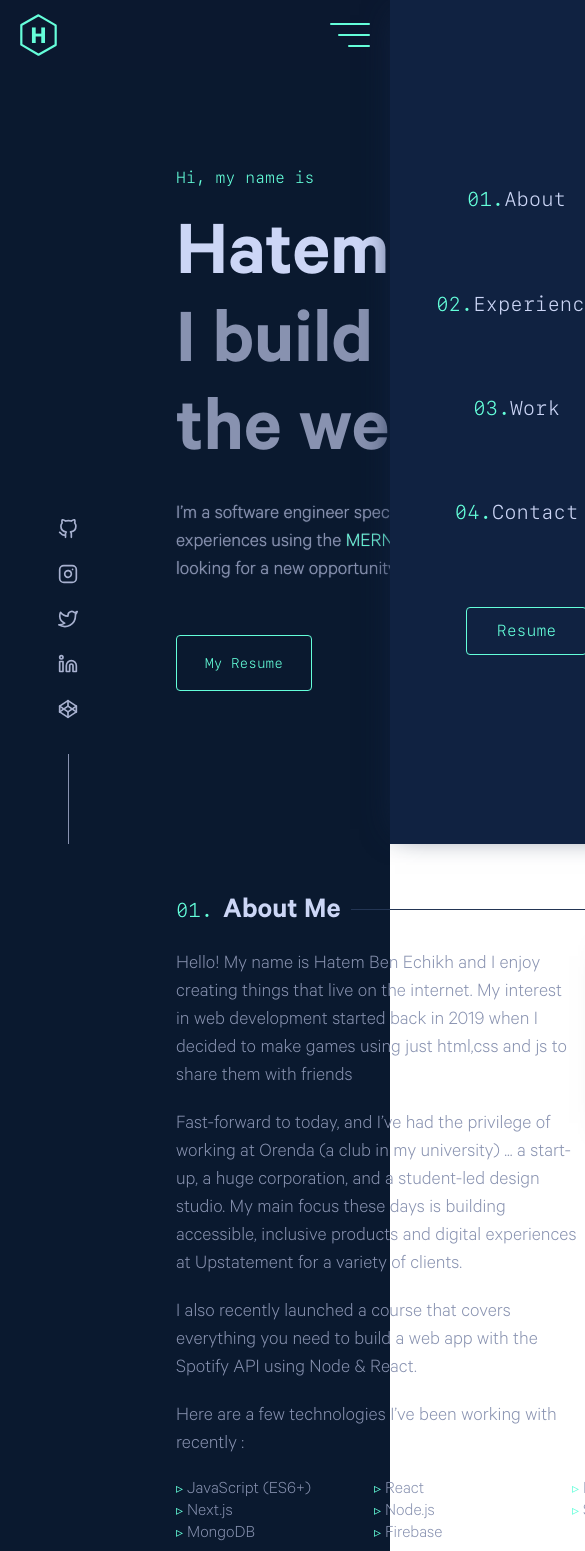
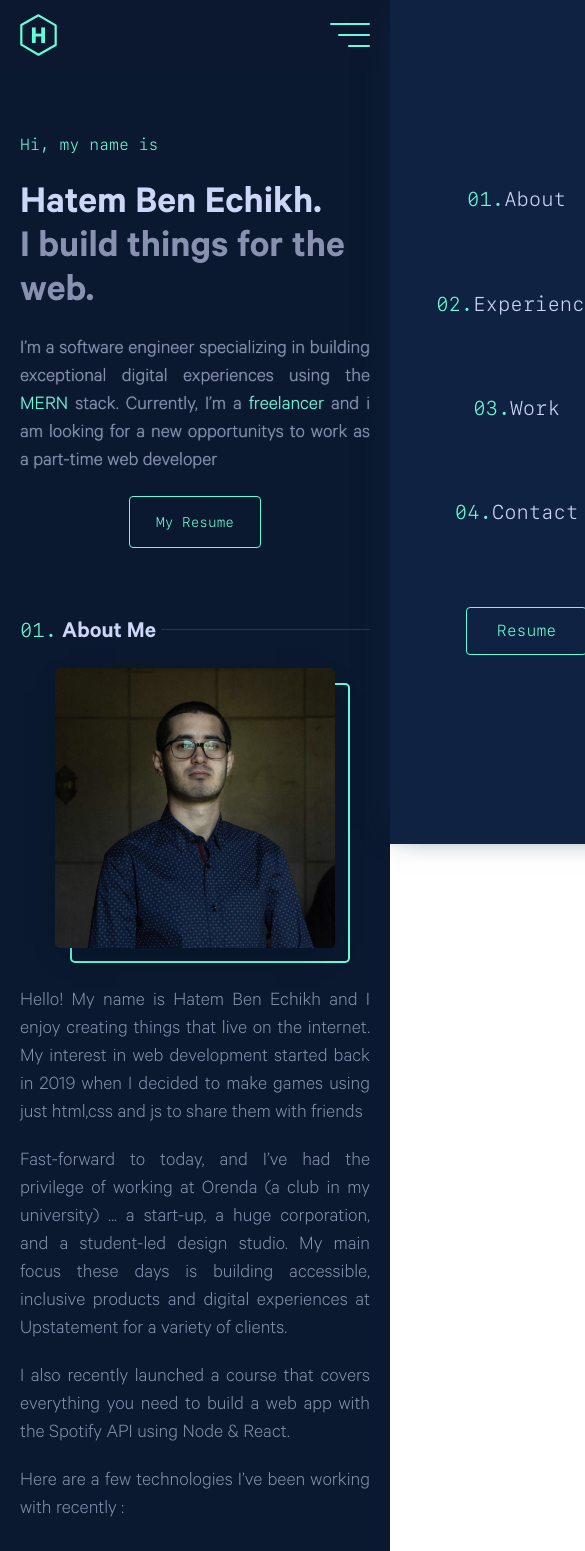
Before and after one commit to hatem782/Portfolio-hatem-ben-echikh, a React (Create React App) app: page / in a window 390 px wide. Shown: the top 1551 px of the page, 585 px wide, since content can reach past the window. Built offline with nearby package versions, Linux system fonts and the light colour scheme.

Commit message:
fixes resp 1/2

```diff
--- a/src/components/TitlePart/titlepart.styles.js
+++ b/src/components/TitlePart/titlepart.styles.js
@@ -5,6 +5,10 @@ export const useStyles = makeStyles((theme) => ({
     display: "flex",
     alignItems: "center",
     justifyContent: "flex-start",
+
+    "& .info": {
+      minWidth: "fit-content",
+    },
 
     "& .number": {
       color: theme.palette.primary.main,
@@ -24,12 +28,22 @@ export const useStyles = makeStyles((theme) => ({
       [theme.breakpoints.down("xl")]: {
         fontSize: "30px",
       },
+
+      [theme.breakpoints.down("sm")]: {
+        fontSize: "24px",
+        margin: "0px 5px",
+      },
     },
     "& .line": {
       height: "1px",
       width: "300px",
       backgroundColor: "#233554",
       transform: "translateY(-3px)",
+
+      [theme.breakpoints.down("sm")]: {
+        flexGrow: "1",
+        width: "auto",
+      },
     },
   },
 }));
--- a/src/index.css
+++ b/src/index.css
@@ -31,9 +31,9 @@ code {
   border-radius: 10px;
 }
 
-@media only screen and (max-width: 600px) {
+/* @media only screen and (max-width: 600px) {
   ::-webkit-scrollbar {
     width: 0px;
     height: 0px;
   }
-}
+} */
--- a/src/pages/Home/home.styles.js
+++ b/src/pages/Home/home.styles.js
@@ -11,6 +11,10 @@ export const useStyles = makeStyles((theme) => ({
 
     "& .main-part": {
       flexGrow: "1",
+
+      [theme.breakpoints.down("sm")]: {
+        padding: "20px",
+      },
     },
 
     "& .left-part , .right-part": {
@@ -21,6 +25,10 @@ export const useStyles = makeStyles((theme) => ({
       flexDirection: "column",
       justifyContent: "flex-end",
       alignItems: "center",
+
+      [theme.breakpoints.down("xl")]: {
+        display: "none",
+      },
     },
     "& .left-part": {
       padding: "0px 40px 0px 0px",
--- a/src/pages/sections/about/about.styles.js
+++ b/src/pages/sections/about/about.styles.js
@@ -4,14 +4,28 @@ export const useStyles = makeStyles((theme) => ({
   about: {
     padding: "50px 0px",
     width: "100%",
+
+    [theme.breakpoints.down("sm")]: {
+      padding: "30px 0px",
+    },
+
     "& .container": {
       width: "100%",
       display: "flex",
       alignItems: "flex-start",
       justifyContent: "space-between",
 
+      [theme.breakpoints.down("sm")]: {
+        flexDirection: "column-reverse",
+      },
+
       "& .description": {
         width: "65%",
+
+        [theme.breakpoints.down("sm")]: {
+          width: "100%",
+        },
+
         "& p": {
           color: theme.palette.text.dark,
           fontSize: "22px",
@@ -20,6 +34,10 @@ export const useStyles = makeStyles((theme) => ({
 
           [theme.breakpoints.down("xl")]: {
             fontSize: "20px",
+          },
+
+          [theme.breakpoints.down("sm")]: {
+            textAlign: "justify",
           },
         },
         "& .skills": {
@@ -40,15 +58,30 @@ export const useStyles = makeStyles((theme) => ({
             fontSize: "18px",
           },
 
+          [theme.breakpoints.down("sm")]: {
+            width: "100%",
+            fontSize: "20px",
+          },
+
           "& li": {
             width: "33%",
             color: theme.palette.text.dark,
+
+            [theme.breakpoints.down("sm")]: {
+              width: "50%",
+              margin: "3px 0px",
+            },
+
             "& .point": {
               color: theme.palette.primary.main,
               fontSize: "20px",
 
               [theme.breakpoints.down("xl")]: {
                 fontSize: "14px",
+              },
+
+              [theme.breakpoints.down("sm")]: {
+                fontSize: "20px",
               },
             },
           },
@@ -57,6 +90,13 @@ export const useStyles = makeStyles((theme) => ({
       "& .img-part": {
         width: "35%",
         padding: "0px 0px 0px 20px",
+
+        [theme.breakpoints.down("sm")]: {
+          width: "80%",
+          padding: "0px",
+          margin: "20px auto",
+        },
+
         "& .img-container": {
           width: "100%",
           aspectRatio: "1 / 1",
@@ -83,6 +123,10 @@ export const useStyles = makeStyles((theme) => ({
             borderRadius: "5px",
             transform: "translate(20px, 20px)",
             transition: "all 0.2s",
+
+            [theme.breakpoints.down("sm")]: {
+              transform: "translate(15px, 15px)",
+            },
           },
 
           "&:hover": {
--- a/src/pages/sections/globalinfo/globalinfo.styles.js
+++ b/src/pages/sections/globalinfo/globalinfo.styles.js
@@ -8,6 +8,11 @@ export const useStyles = makeStyles((theme) => ({
     alignItems: "center",
     justifyContent: "center",
     flexDirection: "column",
+
+    [theme.breakpoints.down("sm")]: {
+      padding: "100px 0px 30px 0px",
+      height: "fit-content",
+    },
 
     "& .mynameis": {
       color: theme.palette.primary.main,
@@ -21,6 +26,8 @@ export const useStyles = makeStyles((theme) => ({
         fontSize: "16px",
         marginBottom: "30px",
       },
+
+      [theme.breakpoints.down("sm")]: {},
     },
     "& h1": {
       fontSize: "100px",
@@ -30,6 +37,10 @@ export const useStyles = makeStyles((theme) => ({
 
       [theme.breakpoints.down("xl")]: {
         fontSize: "80px",
+      },
+
+      [theme.breakpoints.down("sm")]: {
+        fontSize: "40px",
       },
     },
     "& .name": {
@@ -51,6 +62,10 @@ export const useStyles = makeStyles((theme) => ({
         maxWidth: "540px",
       },
 
+      [theme.breakpoints.down("sm")]: {
+        textAlign: "justify",
+      },
+
       "& .important": {
         color: theme.palette.primary.main,
       },
@@ -64,6 +79,13 @@ export const useStyles = makeStyles((theme) => ({
         padding: "20px 28px",
         fontSize: "14px",
       },
+
+      [theme.breakpoints.down("sm")]: {
+        margin: "10px auto",
+        display: "block",
+        padding: "18px 26px",
+        fontSize: "14px",
+      },
     },
   },
 }));
```
